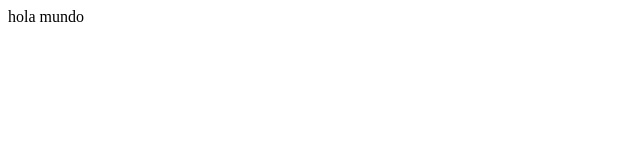
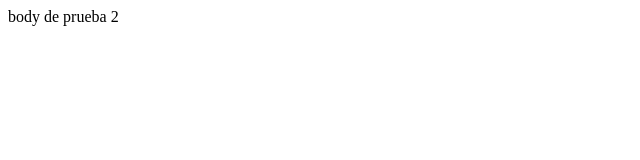
Before and after one commit to Dcarrillo123/prueba, a plain HTML site: page index.html in a window 1280 px wide. Shown: the full height of the page, 0-640 px from the left. Drawn offline with Linux system fonts and the light colour scheme.

Commit message:
cambio de index numero 1

```diff
--- a/index.html
+++ b/index.html
@@ -4,6 +4,6 @@
 	<title></title>
 </head>
 <body>
-hola mundo
+body de prueba 2
 </body>
 </html>
```
